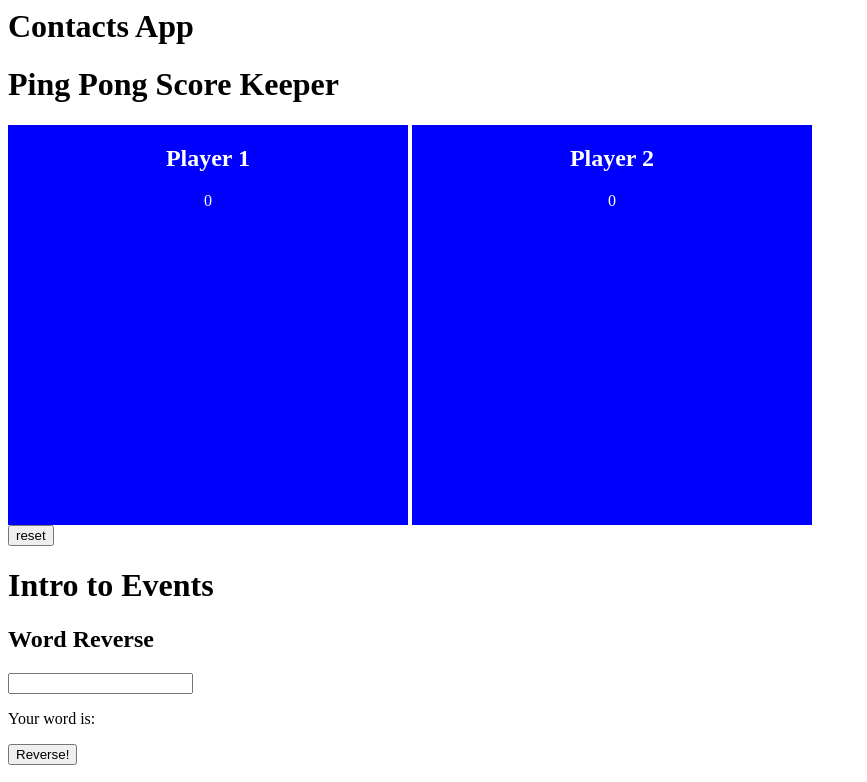
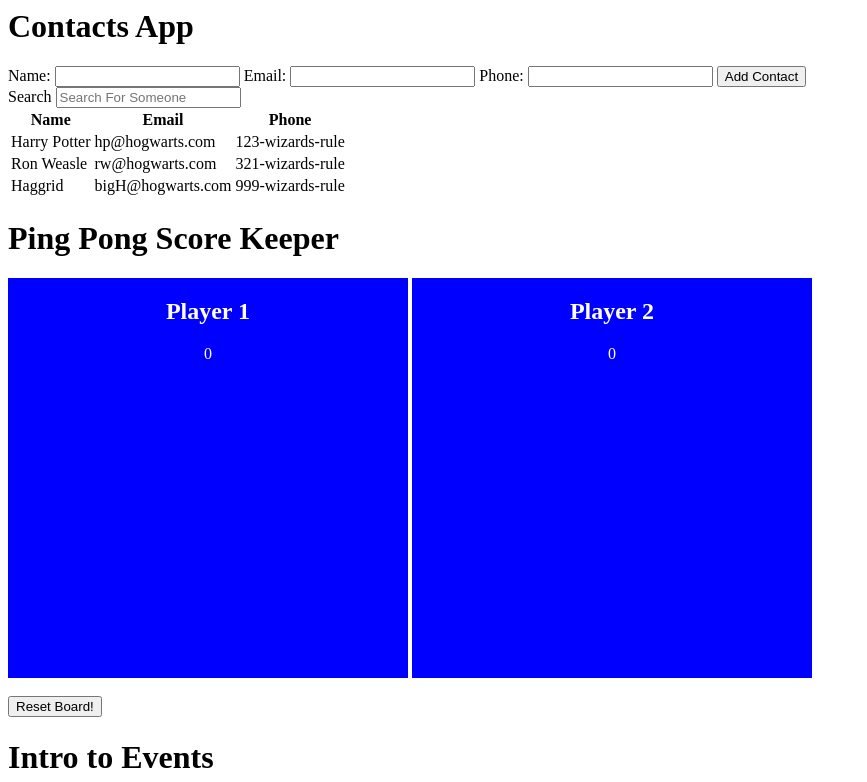
Before and after one commit to AndrewCer/angular-action, a plain HTML site: page index.html in a window 1280 px wide. Shown: the top 782 px of the page, without its empty margins (0-867 px from the left). Drawn offline with nearby package versions, Linux system fonts and the light colour scheme.

Commit message:
create a contacts app at top of page

```diff
--- a/app.js
+++ b/app.js
@@ -81,3 +81,29 @@ app.controller('pingPongBingBong', function ($scope) {
     $scope.scoreOne = 0;
   }
 });
+
+app.controller('contactApp', function ($scope) {
+  $scope.allContacts = [{
+    name: 'Harry Potter',
+    email: 'hp@hogwarts.com',
+    phone: '123-wizards-rule'
+  },
+  {
+    name: 'Ron Weasle',
+    email: 'rw@hogwarts.com',
+    phone: '321-wizards-rule'
+  },
+  {
+    name: 'Haggrid',
+    email: 'bigH@hogwarts.com',
+    phone: '999-wizards-rule'
+  }];
+  // $scope.allContacts = [];
+  $scope.addContact = function (name, email, phone) {
+    $scope.allContacts.push({
+      name: name,
+      email: email,
+      phone: phone
+    });
+  }
+})
--- a/index.html
+++ b/index.html
@@ -28,7 +28,32 @@
     }
   </style>
   <h1>Contacts App</h1>
-  <label>
+  <div ng-controller='contactApp'>
+    <label>Name:</label>
+    <input type='text' ng-model='name'>
+    <label>Email:</label>
+    <input type='text' ng-model='email'>
+    <label>Phone:</label>
+    <input type='text' ng-model='phone'>
+    <input type='button' value='Add Contact' ng-click='addContact(name, email, phone)'>
+    <br>
+    <label>Search</label>
+    <input type='text' placeholder='Search For Someone' ng-model='searchPeople'>
+    <table>
+      <thead>
+        <th>Name</th>
+        <th>Email</th>
+        <th>Phone</th>
+      </thead>
+      <tbody>
+        <tr ng-repeat='contact in allContacts | filter:searchPeople'>
+          <td>{{contact.name}}</td>
+          <td>{{contact.email}}</td>
+          <td>{{contact.phone}}</td>
+        </tr>
+      </tbody>
+    </table>
+  </div>
   <h1>Ping Pong Score Keeper</h1>
   <div ng-controller='pingPongBingBong'>
     <div class='blueBox' ng-click='scoreTracker("p1")'>
@@ -39,7 +64,9 @@
       <h2> Player 2</h2>
       <p>{{scoreTwo || 0}}</p>
     </div>
-    <input type='button' value='reset' style='display: block;' ng-click='resetBoard()'>
+    <br>
+    <br>
+    <input type='button' value='Reset Board!' style='display: block;' ng-click='resetBoard()'>
   </div>
   <h1>Intro to Events</h1>
   <div ng-controller='eventAction'>
```
